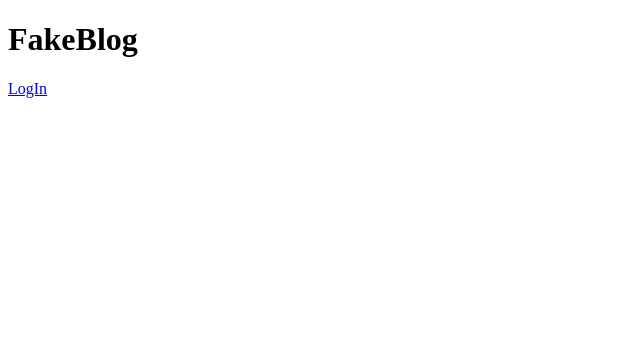
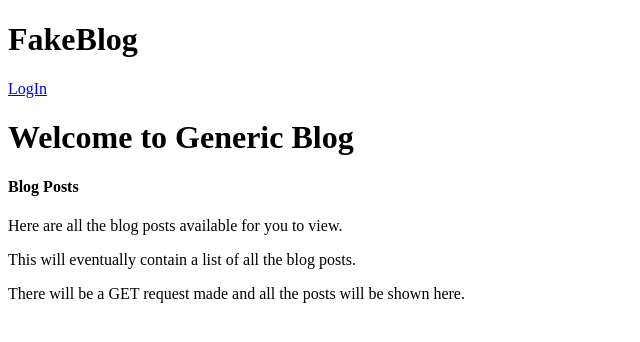
Before and after one commit to fmguerrero96/blog_client, a React (Vite) app: page / in a window 1280 px wide. Shown: the top 342 px of the page, without its empty margins (0-640 px from the left). Built offline with nearby package versions, Linux system fonts and the light colour scheme.

Commit message:
Import HomePage component and render it

```diff
--- a/src/App.jsx
+++ b/src/App.jsx
@@ -1,4 +1,5 @@
 import NavBar from "./components/NavBar"
+import HomePage from "./components/HomePage";
 
 function App() {
 
@@ -6,6 +7,7 @@ function App() {
    <div>
       <div className="navContainer">
         <NavBar></NavBar>
+        <HomePage></HomePage>
       </div>
    </div>
   )
```
